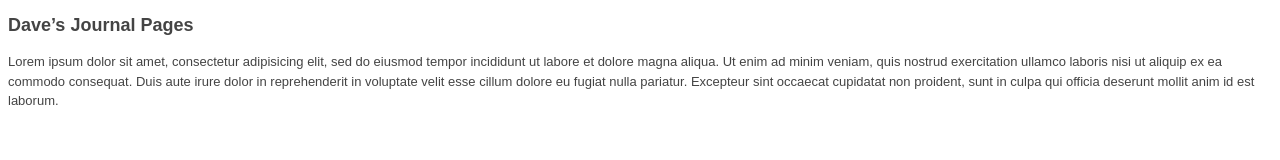
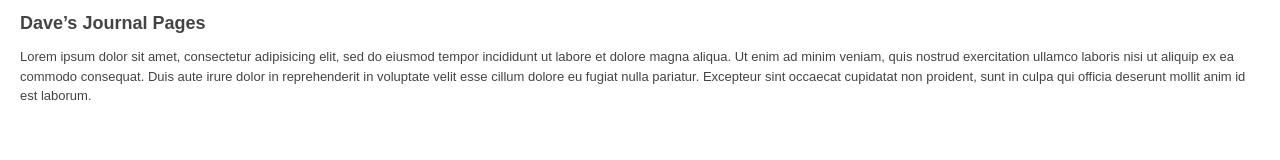
Before and after one commit to dotdream/gallery, a plain HTML site: page index.html in a window 1280 px wide. Drawn offline with Linux system fonts and the light colour scheme.

Commit message:
Update styles.css

```diff
--- a/styles.css
+++ b/styles.css
@@ -75,14 +75,14 @@ h3 {
  * you could remove from there elements you do not used in your documents, but I don't think it'd worth it
  */
 body, p, dl, dt, dd, ul, ol, li, h1, h2, h3, h4, h5, h6, pre, code, form, fieldset, legend, input, button, textarea, blockquote, th, td {
-  margin:2 2;
+  margin:10px 10px;
   padding:0;
 }
 
 h1,h2,h3,h4,h5,h6,strong,th,dt,b {
 	/*bringing boldness back to headers and the strong element*/
 	font-weight:bold;
-	margin:2 2;
+	margin:10px 10px;
 }
 
 abbr,acronym {
```
